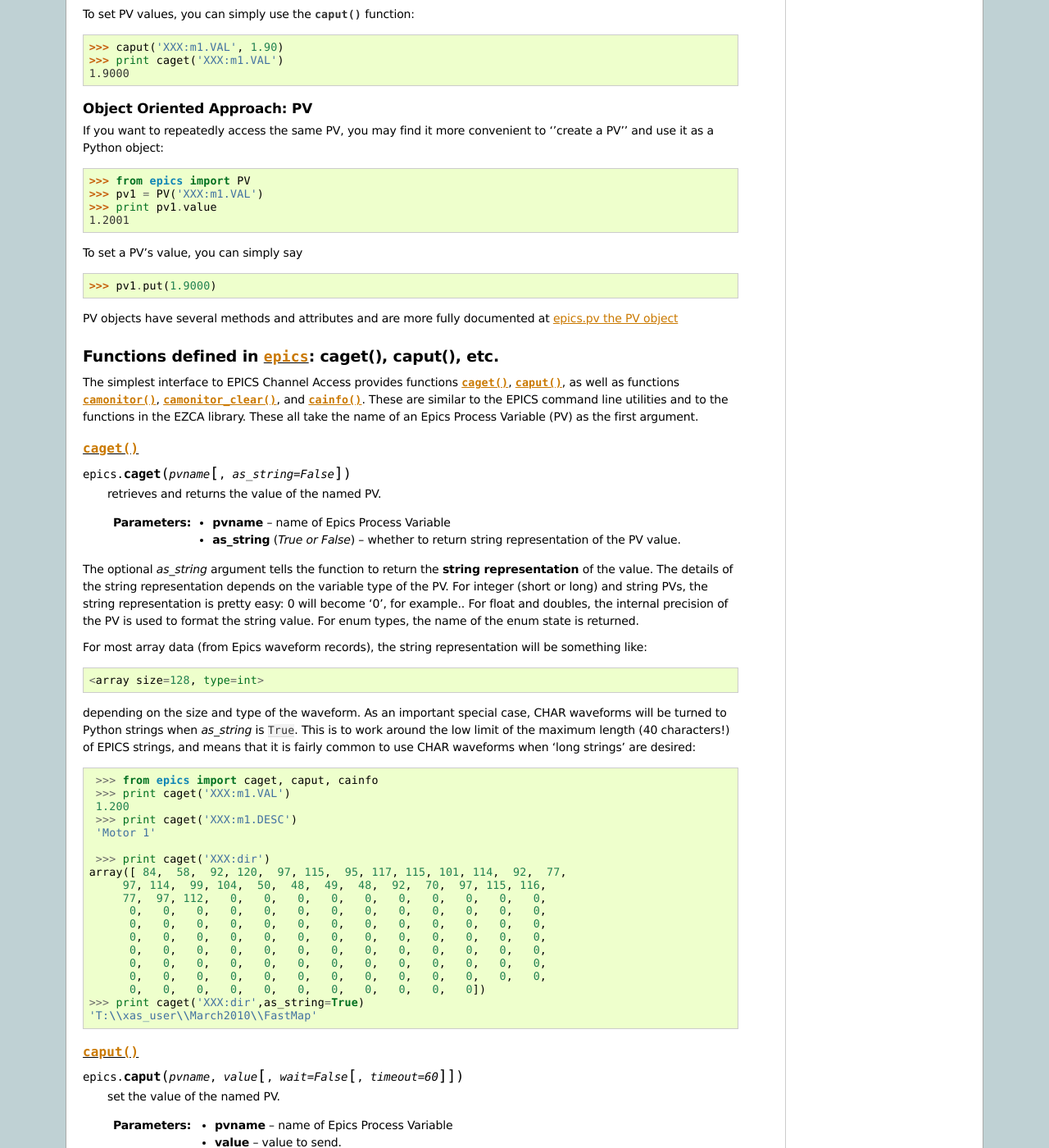
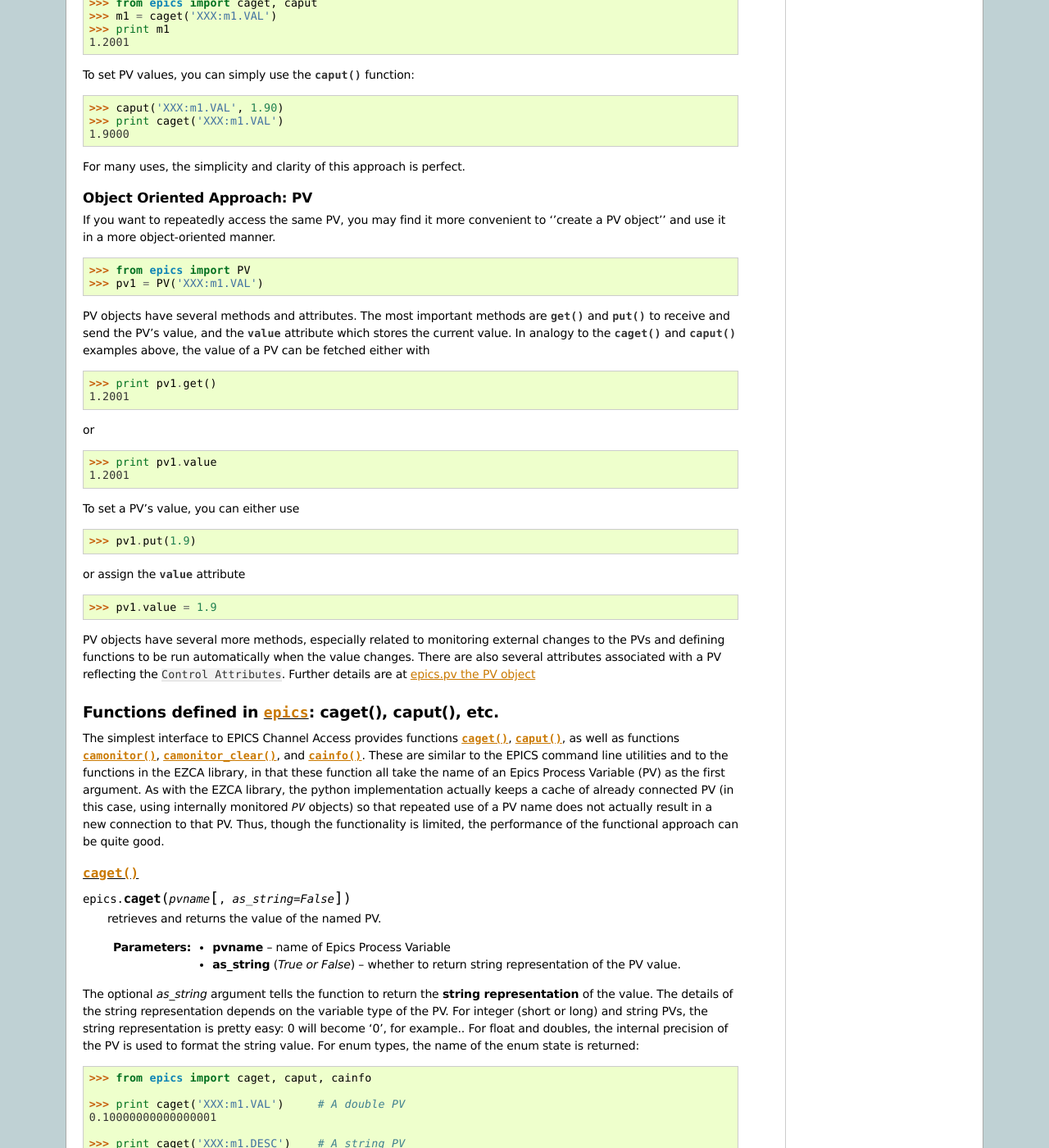
Before and after one commit to pyepics/pyepics, a Sphinx documentation site: the page built from doc/overview.rst, in a window 1280 px wide and 1400 px high, scrolled down 991 px. Shown: the whole window at 82% size. Built offline with Sphinx 7.4.7, drawn with Linux system fonts in a browser that asks for light colours; formulas are drawn with MathJax 3; the version number is read from the project's files by our own code; some of the changed text lies outside the part shown.

Commit message:
more doc changes

```diff
--- a/doc/ca.rst
+++ b/doc/ca.rst
@@ -771,7 +771,8 @@
     # define a callback function.  Note that this should
     # expect certain keyword arguments, including 'pvname' and 'value'
     def onChanges(pvname=None, value=None, **kw):
-        sys.stdout.write('New Value: %s  value=%s, kw=%s\n' %( pvname, str(value), repr(kw)))
+        fmt = 'New Value: %s  value=%s, kw=%s\n'
+        sys.stdout.write(fmt % (pvname, str(value), repr(kw)))
         sys.stdout.flush()
 
     # create the channel
--- a/doc/overview.rst
+++ b/doc/overview.rst
@@ -31,18 +31,21 @@
     * an :mod:`epics.wx` module that provides wxPython classes designed for
       use with Epics PVs.
 
-Most beginning users will probably want to create and use :class:`PV`
-objects provided by the :mod:`pv` module.  The :class:`PV` class provides a
-Process Variable object that has both methods (including :meth:`get` and
-:meth:`put`) to read and change the PV, and attributes that are kept
-automatically synchronized with the remote channel.
+If you're looking to write quick scripts, using the :func:`caget` and
+:func:`caput`  functions is probably how you want to start.
+
+Users looking to build larger-scale solutions recommended to use
+:class:`PV` objects provided by the :mod:`pv` module.  The :class:`PV`
+class provides a Process Variable object that has both methods (including
+:meth:`get` and :meth:`put`) to read and change the PV, and attributes that
+are kept automatically synchronized with the remote channel.
 
 The lowest-level CA functionality is exposed in the :mod:`ca` and
-:mod:`dbr` module.  While not necessarily intended for general use by
-beginners, this module does provide a fairly complete wrapping of the basic
-EPICS CA library.  For people who have used CA from C or other languages,
-this module will be familiar and quite usable, if a little more verbose and
-C-like than using PV objects.
+:mod:`dbr` module.  While not necessary for most use, this module does
+provide a fairly complete wrapping of the basic EPICS CA library.  For
+people who have used CA from C or other languages, this module should be
+familiar and quite usable, if a little more verbose and C-like than using
+PV objects.
 
 In addition, the `epics` package contains more specialized modules for
 Epics motors, alarms, a host of other *devices* (collections of PVs), and a
@@ -56,11 +59,13 @@
 ==============
 
 If you're somewhat familiar with Epics Channel Access, you may be able to
-get started right away.
+get started right away without reading the full documentation, and then use
+Python's introspection tools and  built-in help system, referring to this
+documentation for further details.
 
 
-Functional Approach: caget, caput
-~~~~~~~~~~~~~~~~~~~~~~~~~~~~~~~~~~~~~~~~
+Functional Approach: caget(), caput()
+~~~~~~~~~~~~~~~~~~~~~~~~~~~~~~~~~~~~~~~~~~~
 
 To get values from PVs, you can simply use the :func:`caget` function:
 
@@ -75,25 +80,46 @@
    >>> print caget('XXX:m1.VAL')
    1.9000
 
-
+For many uses, the simplicity and clarity of this approach is perfect.
 
 Object Oriented Approach: PV
 ~~~~~~~~~~~~~~~~~~~~~~~~~~~~~~~~~~~~~~~~
 
 If you want to repeatedly access the same PV, you may find it more
-convenient to ''create a PV'' and use it as a Python object:
+convenient to ''create a PV object'' and use it in a more object-oriented
+manner.
 
    >>> from epics import PV
    >>> pv1 = PV('XXX:m1.VAL')
+
+PV objects have several methods and attributes.  The most important methods
+are  :meth:`get` and :meth:`put` to receive and send the PV's value, and
+the :attr:`value` attribute which stores the current value.  In analogy to
+the :func:`caget` and :func:`caput` examples above, the value of a PV can
+be fetched either with
+
+   >>> print pv1.get()
+   1.2001
+
+or
+
    >>> print pv1.value
    1.2001
 
-To set a PV's value,  you can simply say
+To set a PV's value, you can either use
 
-   >>> pv1.put(1.9000)
+   >>> pv1.put(1.9)
 
-PV objects have several methods and attributes and are more fully
-documented at :ref:`pv-label`
+or assign the :attr:`value` attribute
+
+   >>> pv1.value = 1.9
+
+
+PV objects have several more methods, especially related to monitoring
+external changes to the PVs and defining functions to be run automatically
+when the value changes.  There are also several attributes associated with
+a PV reflecting the ``Control Attributes``.  Further details are at
+:ref:`pv-label`
 
 
 Functions defined in :mod:`epics`: caget(), caput(), etc.
@@ -105,9 +131,14 @@
 The simplest interface to EPICS Channel Access provides functions
 :func:`caget`, :func:`caput`, as well as functions :func:`camonitor`,
 :func:`camonitor_clear`, and :func:`cainfo`.  These are similar to the
-EPICS command line utilities and to the functions in the EZCA library.
-These all take the name of an Epics Process Variable (PV) as the first
-argument.
+EPICS command line utilities and to the functions in the EZCA library, in
+that these function all take the name of an Epics Process Variable (PV) as
+the first argument.  As with the EZCA library, the python implementation
+actually keeps a cache of already connected PV (in this case, using
+internally monitored `PV` objects) so that repeated use of a PV name does
+not actually result in a new connection to that PV.  Thus, though the
+functionality is limited, the performance of the functional approach can be
+quite good.
 
 :func:`caget`
 ~~~~~~~~~~~~~
@@ -126,39 +157,56 @@
 string PVs, the string representation is pretty easy: 0 will become '0',
 for example..  For float and doubles, the internal precision of the PV is
 used to format the string value.  For enum types, the name of the enum
-state is returned.
-
-For most array data (from Epics waveform records), the string
-representation will be something like::
-
-  <array size=128, type=int>
-
-depending on the size and type of the waveform.  As an important special
-case, CHAR waveforms will be turned to Python strings when *as_string* is
-``True``.  This is to work around the low limit of the maximum length (40
-characters!) of EPICS strings, and means that it is fairly common to use
-CHAR waveforms when 'long strings' are desired::
+state is returned::
 
     >>> from epics import caget, caput, cainfo
-    >>> print caget('XXX:m1.VAL')
-    1.200
-    >>> print caget('XXX:m1.DESC')
+
+    >>> print caget('XXX:m1.VAL')     # A double PV
+    0.10000000000000001
+
+    >>> print caget('XXX:m1.DESC')    # A string PV
     'Motor 1'
+    >>> print caget('XXX:m1.FOFF')    # An Enum PV
+    1
 
-    >>> print caget('XXX:dir')
-   array([ 84,  58,  92, 120,  97, 115,  95, 117, 115, 101, 114,  92,  77,
-        97, 114,  99, 104,  50,  48,  49,  48,  92,  70,  97, 115, 116,
-        77,  97, 112,   0,   0,   0,   0,   0,   0,   0,   0,   0,   0,
-         0,   0,   0,   0,   0,   0,   0,   0,   0,   0,   0,   0,   0,
-         0,   0,   0,   0,   0,   0,   0,   0,   0,   0,   0,   0,   0,
-         0,   0,   0,   0,   0,   0,   0,   0,   0,   0,   0,   0,   0,
-         0,   0,   0,   0,   0,   0,   0,   0,   0,   0,   0,   0,   0,
-         0,   0,   0,   0,   0,   0,   0,   0,   0,   0,   0,   0,   0,
-         0,   0,   0,   0,   0,   0,   0,   0,   0,   0,   0,   0,   0,
-         0,   0,   0,   0,   0,   0,   0,   0,   0,   0,   0])
-   >>> print caget('XXX:dir',as_string=True)
-   'T:\\xas_user\\March2010\\FastMap'
+Adding the `as_string=True` argument always results in string being
+returned, with the conversion method depending on the data type::
 
+    >>> print caget('XXX:m1.VAL', as_string=True)
+    '0.10000'
+
+    >>> print caget('XXX:m1.FOFF', as_string=True)
+    'Frozen'
+
+For most array data from Epics waveform records, the regular value will be
+a numpy array (or a python list if numpy is not installed).  The string
+representation will be something like '<array size=128, type=int>'
+depending on the size and type of the waveform.  An array of doubles might
+be::
+
+    >>> print caget('XXX:scan1.P1PA')  # A Double Waveform
+    array([-0.08      , -0.078     , -0.076     , ...,
+        1.99599814, 1.99799919,  2.     ])
+
+    >>> print caget('XXX:scan1.P1PA', as_string=True)
+    '<array size=2000, type=DOUBLE>'
+
+As an important special case, CHAR waveforms will be turned to Python
+strings when *as_string* is ``True``.  This is to work around the low limit
+of the maximum length (40 characters!) of EPICS strings, and means that it
+is fairly common to use CHAR waveforms when long strings are desired::
+
+    >>> print caget('XXX:dir')      # A CHAR waveform
+    array([ 84,  58,  92, 120,  97, 115,  95, 117, 115,
+       101, 114,  92,  77,  97, 114,  99, 104,  50,  48,
+        49,  48,  92,  70,  97, 115, 116,  77,  97, 112,
+         0,   0, ... 0])
+
+    >>> print caget('XXX:dir',as_string=True)
+    'T:\\xas_user\\March2010\\FastMap'
+
+Of course, some character waveforms are not used for long strings but to
+hold byte array data.
 
 :func:`caput`
 ~~~~~~~~~~~~~
@@ -241,7 +289,6 @@
   done each time the value changes.  By default the PV name, time, and
   value will be printed out (to standard output) when the value changes,
   but the action that actually happens can be customized.
-
 
   :param pvname: name of Epics Process Variable
   :param writer:  where to write results to standard output .
--- a/doc/wx.rst
+++ b/doc/wx.rst
@@ -13,6 +13,8 @@
 especially regarding when to automatically update the widget based on a
 changing value for a PV.
 
+Examples of some wx code is included in the *scripts* folder of the pyepics
+source distribution kit.
 
 ..  _wx-functions-label:
 
```
Also changed, not shown: doc/advanced.rst (+12 -6 lines), doc/pv.rst (+45 -24 lines), 6 other files.
